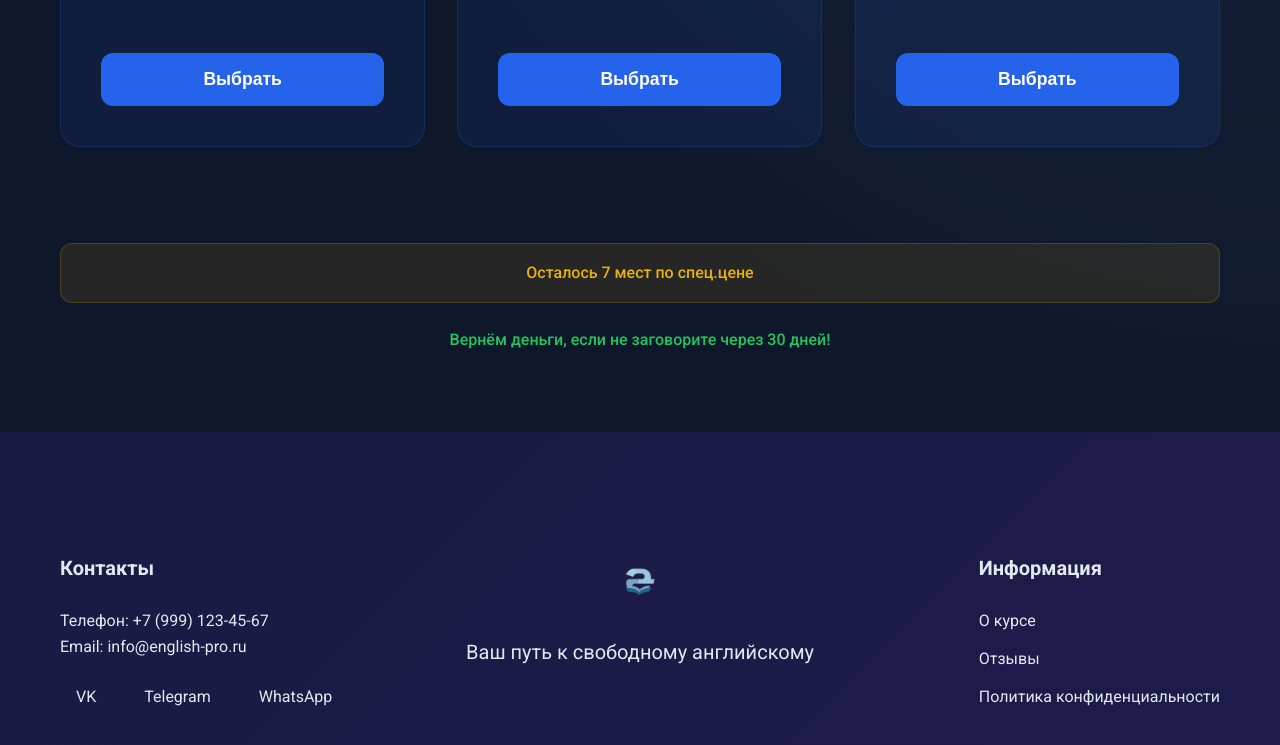
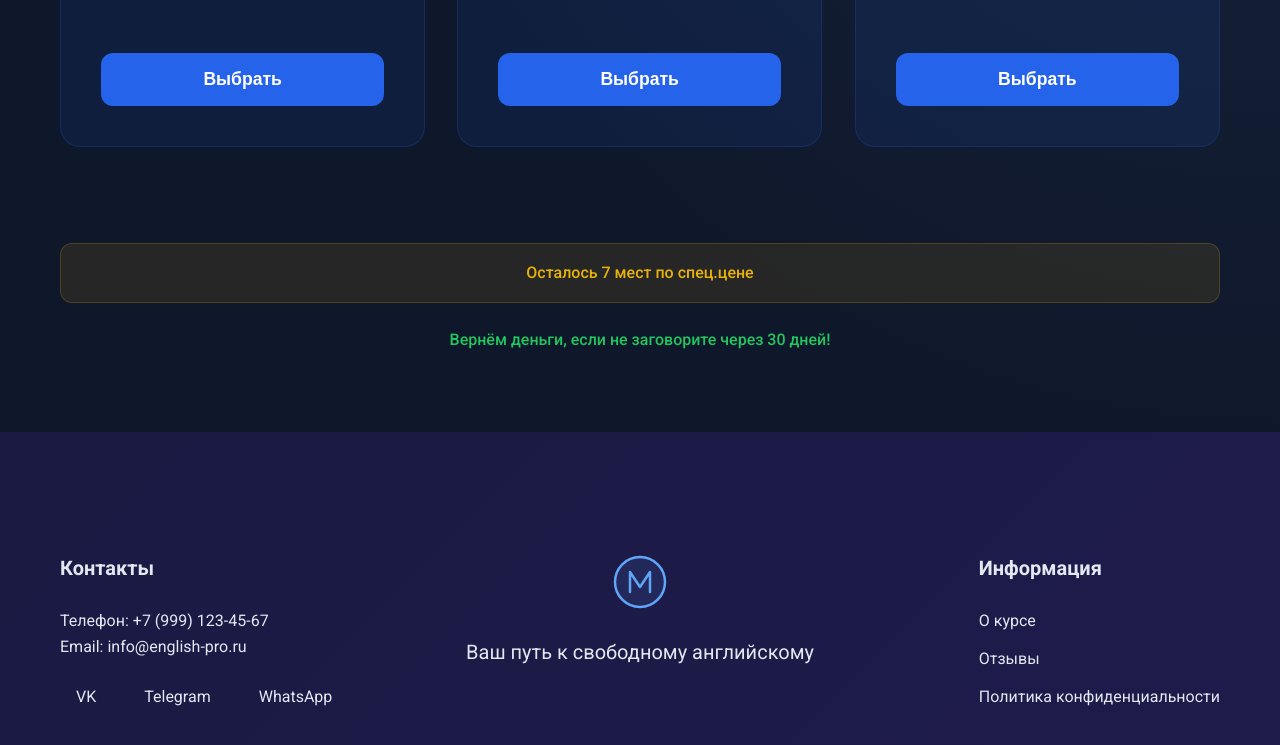
Before and after one commit to avelExe/English-Course, a plain HTML site: page index.html in a window 1280 px wide. Shown: the part 4138-4883 px from the top of the page. Drawn offline with nearby package versions, Linux system fonts and the light colour scheme.

Commit message:
Add files via upload

```diff
--- a/index.html
+++ b/index.html
@@ -256,7 +256,7 @@
                     </div>
                 </div>
                 <div class="footer-col footer-logo">
-                    <img src="logo.png" alt="English Pro Logo" class="footer-logo-img">
+                    <img src="logo.svg" alt="English Pro Logo" class="footer-logo-img">
                     <p class="footer-tagline">Ваш путь к свободному английскому</p>
                 </div>
                 <div class="footer-col">
```
